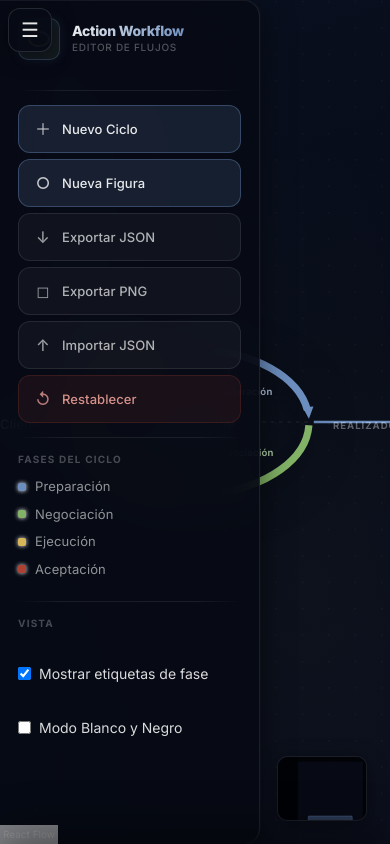
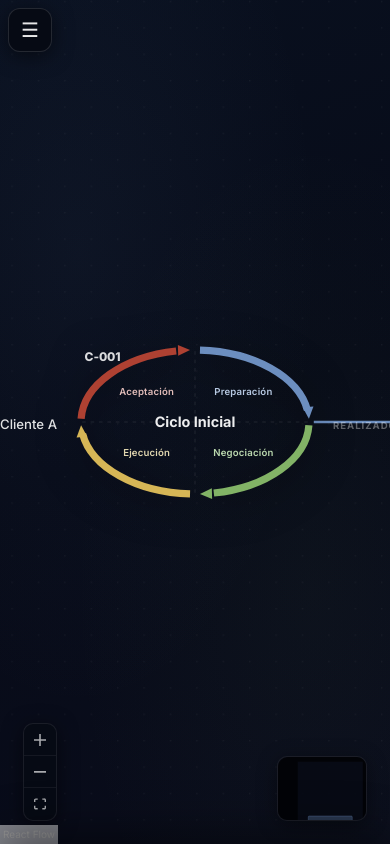
Before and after one commit to nrojasgg/action-workflow, a React (Vite) app: page / in a window 390 px wide. Built offline with nearby package versions, Linux system fonts and the light colour scheme.

Commit message:
Fix: mobile control panel now properly hides with FAB toggle

```diff
--- a/src/components/panels/ControlPanel.css
+++ b/src/components/panels/ControlPanel.css
@@ -283,15 +283,21 @@
   border-left: none;
   border-top: none;
   border-bottom: none;
-  transform: translateX(-100%);
-  transition: transform 0.3s cubic-bezier(0.4, 0, 0.2, 1);
   overflow-y: auto;
   overscroll-behavior: contain;
   padding-bottom: max(18px, env(safe-area-inset-bottom));
+  animation: slideInLeft 0.25s cubic-bezier(0.4, 0, 0.2, 1) both;
 }
 
-.ctrl-panel--mobile.ctrl-panel--open {
-  transform: translateX(0);
+@keyframes slideInLeft {
+  from {
+    transform: translateX(-100%);
+    opacity: 0.7;
+  }
+  to {
+    transform: translateX(0);
+    opacity: 1;
+  }
 }
 
 /* En móvil, los botones son más grandes para touch */
--- a/src/components/panels/ControlPanel.tsx
+++ b/src/components/panels/ControlPanel.tsx
@@ -29,21 +29,18 @@ export function ControlPanel({ onAddNode, onAddShape, onExportPng }: ControlPane
     setBwMode: s.setBwMode,
   })));
   const fileInputRef = useRef<HTMLInputElement>(null);
-  const [isOpen, setIsOpen] = useState(true);
-  const [isMobile, setIsMobile] = useState(false);
+  const [isOpen, setIsOpen] = useState(() => window.innerWidth >= 768);
+  const [isMobile, setIsMobile] = useState(() => window.innerWidth < 768);
 
   useEffect(() => {
-    const check = () => setIsMobile(window.innerWidth < 768);
+    const check = () => {
+      const mobile = window.innerWidth < 768;
+      setIsMobile(mobile);
+    };
     check();
     window.addEventListener('resize', check);
     return () => window.removeEventListener('resize', check);
   }, []);
-
-  // En móvil, cerrar el menú al inicio
-  useEffect(() => {
-    if (isMobile) setIsOpen(false);
-    else setIsOpen(true);
-  }, [isMobile]);
 
   const handleExport = () => {
     const schema = exportGraph();
@@ -111,7 +108,9 @@ export function ControlPanel({ onAddNode, onAddShape, onExportPng }: ControlPane
         <div className="ctrl-overlay" onClick={handleCloseMobile} />
       )}
 
-      <div className={`ctrl-panel${isOpen ? ' ctrl-panel--open' : ''}${isMobile ? ' ctrl-panel--mobile' : ''}`} role="navigation" aria-label="Panel de controles">
+      {/* En móvil: solo renderizar el panel cuando está abierto */}
+      {(!isMobile || isOpen) && (
+        <div className={`ctrl-panel${isOpen ? ' ctrl-panel--open' : ''}${isMobile ? ' ctrl-panel--mobile' : ''}`} role="navigation" aria-label="Panel de controles">
         {/* Cabecera */}
         <header className="ctrl-header">
           <div className="ctrl-logo" aria-hidden="true">
@@ -205,6 +204,7 @@ export function ControlPanel({ onAddNode, onAddShape, onExportPng }: ControlPane
           aria-label="Seleccionar archivo JSON para importar"
         />
       </div>
+      )}
     </>
   );
 }
```
